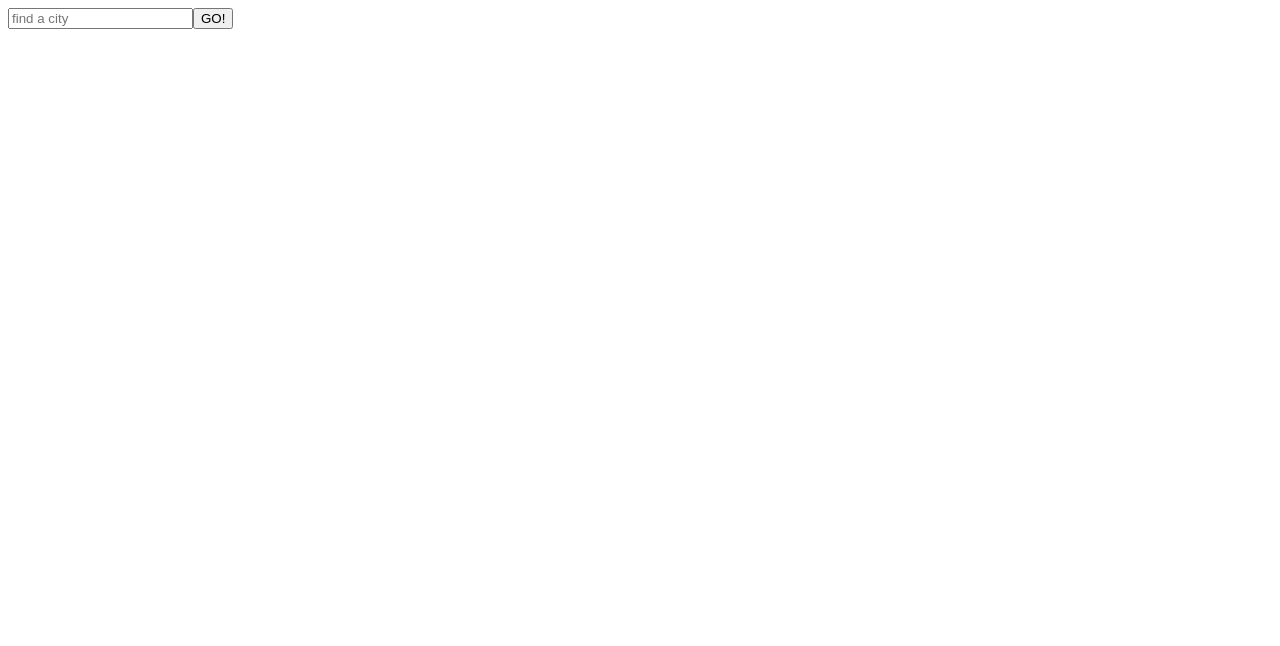
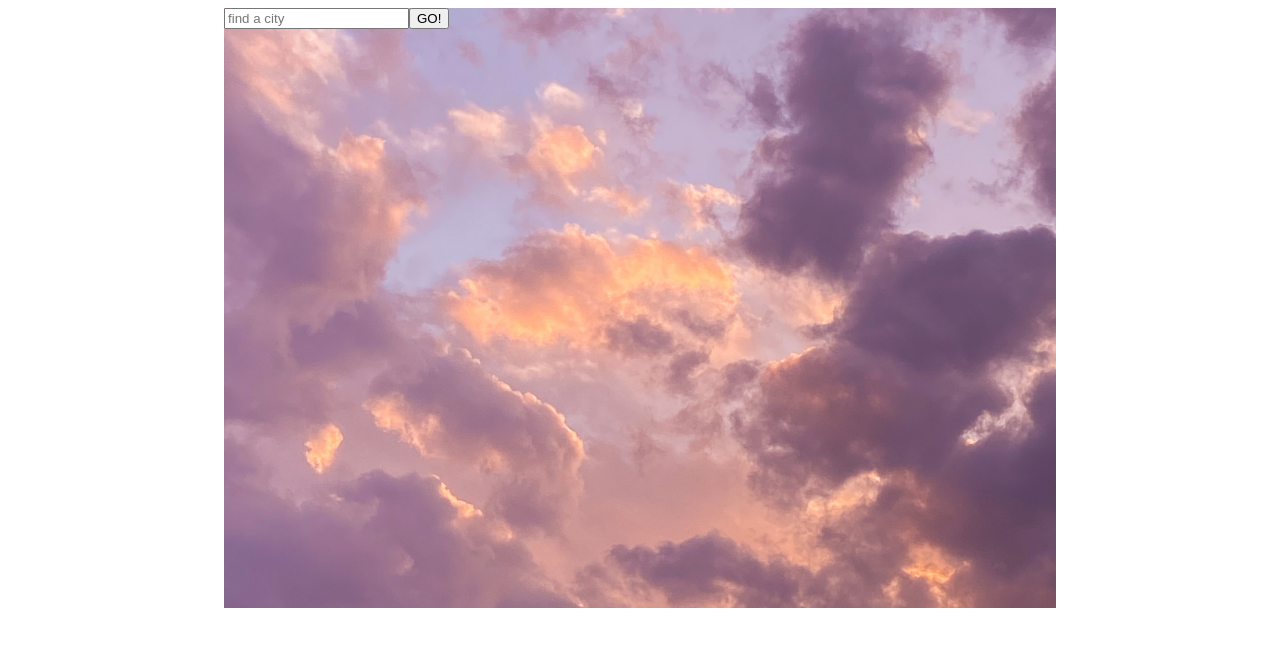
Before and after one commit to qixiaoling/openWeather-App-2022, a React (Create React App) app: page / in a window 1280 px wide. Shown: the top 646 px of the page. Built offline with nearby package versions, Linux system fonts and the light colour scheme.

Commit message:
background added

```diff
--- a/src/App.css
+++ b/src/App.css
@@ -1,3 +1,13 @@
-.App {
-    background-color: orange;
+.app-container {
+    width: 65vw;
+    height: 75vh;
+    margin: auto auto;
+    background-image: url(./Assets/Image/pexels-sunsetoned-7283618.jpg);
+    background-position: center;
+    background-size: cover;
 }
+.app-content {
+    width: 100%;
+    margin: 0 auto;
+
+}
--- a/src/App.js
+++ b/src/App.js
@@ -8,7 +8,7 @@ import Forecasts from "./Page/Forecasts/Forecasts";
 const apiMonkey = 'e95585502d1432e56ded4de2298185a9';
 
 function App() {
-    const [weatherData, setWeatherData] = useState({});
+    const [weatherData, setWeatherData] = useState({});//is object that contains data
     const [location, setLocation] = useState('');
     const [loading, setLoading] = useState(false);
 
--- a/src/Page/Forecasts/Forecasts.js
+++ b/src/Page/Forecasts/Forecasts.js
@@ -4,14 +4,16 @@ import axios from "axios";
 
 const apiMonkey = 'e95585502d1432e56ded4de2298185a9';
 function Forecasts({coordinates}) {
-    const [forecastData, setForecastData] = useState([]);
+    const [forecastData, setForecastData] = useState([]);//is array
     useEffect(()=>{
         async function fetchForecastData() {
             try{
-                const endPoint=`https://api.openweathermap.org/data/2.5/onecall?lat=${coordinates?.lat}&lon=${coordinates?.lon}&exclude=minutely,current,hourly&appid=${apiMonkey}&lang=nl`
+                const endPoint=`https://api.openweathermap.org/data/2.5/onecall?lat=${coordinates?.lat}&lon=${coordinates?.lon}&exclude=minutely,current,hourly&appid=${apiMonkey}&lang=nl`;
+                //this is the "One Call API" from openWeather
+
                 const result = await axios.get(endPoint);
                 console.log(result.data);
-                setForecastData(result.data.daily.slice(1,6));
+                setForecastData(result.data.daily.slice(1,6));//only need from tomorrow and on 5 days
             }catch(e){
                 console.log(e);
             }
@@ -23,8 +25,8 @@ function Forecasts({coordinates}) {
     },[coordinates])
 
     function transferToDay (timeStamp) {
-        const day = new Date (timeStamp * 1000);
-        return day.toLocaleDateString('nl-NL', {weekday: "long"});
+        const day = new Date (timeStamp * 1000);//seconds to milliseconds
+        return day.toLocaleDateString('nl-NL', {weekday: "long"});//translate to Maandag
     }
     return(
         <>
```
Also changed, not shown: src/Assets/Image/pexels-sunsetoned-7283618.jpg (added).
